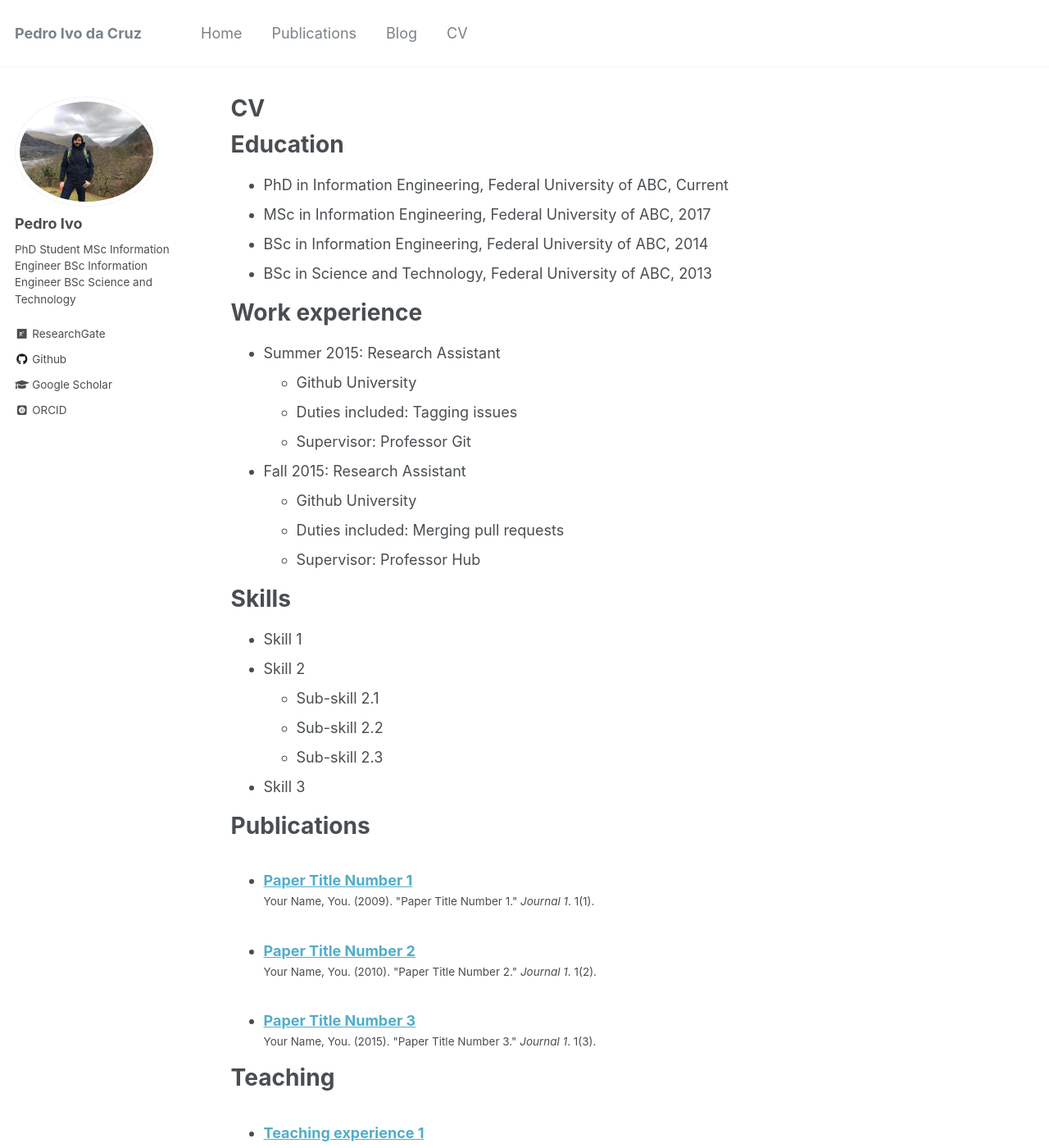
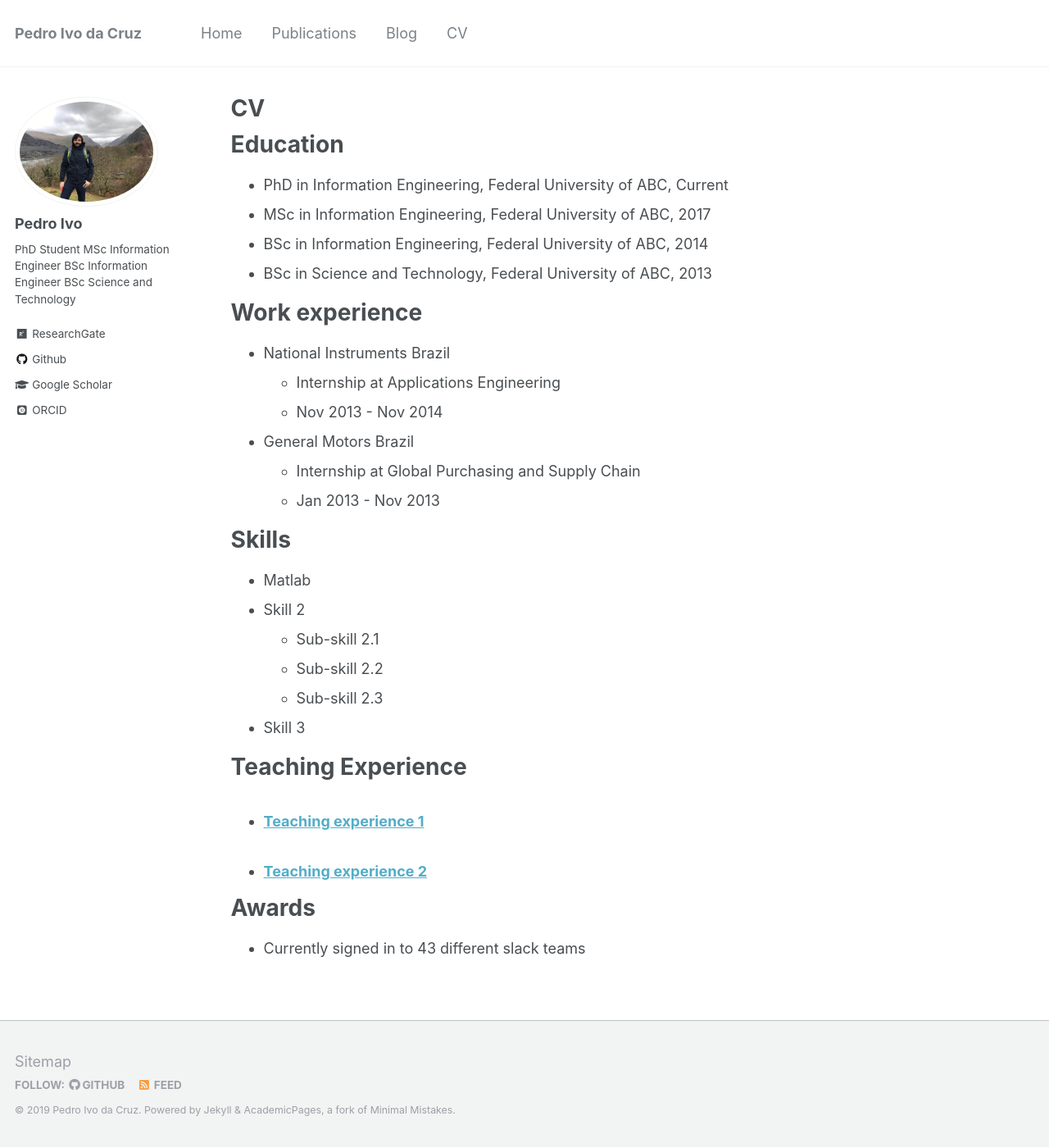
Before and after one commit to pedroidc/pedroidc.github.io, a Jekyll site: the page built from _pages/cv.md, in a window 1280 px wide and 1400 px high. Shown: the whole window at 82% size. Built offline with Jekyll 4.4.1, drawn with Linux system fonts in a browser that asks for light colours; some web fonts are replaced; some of the changed text lies outside the part shown.

Commit message:
Update CV

```diff
--- a/_pages/cv.md
+++ b/_pages/cv.md
@@ -18,37 +18,29 @@ Education
 
 Work experience
 ======
-* Summer 2015: Research Assistant
-  * Github University
-  * Duties included: Tagging issues
-  * Supervisor: Professor Git
+* National Instruments Brazil
+  * Internship at Applications Engineering
+  * Nov 2013 - Nov 2014
 
-* Fall 2015: Research Assistant
-  * Github University
-  * Duties included: Merging pull requests
-  * Supervisor: Professor Hub
+* General Motors Brazil
+  * Internship at Global Purchasing and Supply Chain
+  * Jan 2013 - Nov 2013
 
 Skills
 ======
-* Skill 1
+* Matlab
 * Skill 2
   * Sub-skill 2.1
   * Sub-skill 2.2
   * Sub-skill 2.3
 * Skill 3
 
-Publications
-======
-  <ul>{% for post in site.publications %}
-    {% include archive-single-cv.html %}
-  {% endfor %}</ul>
-
-Teaching
+Teaching Experience
 ======
   <ul>{% for post in site.teaching %}
     {% include archive-single-cv.html %}
   {% endfor %}</ul>
 
-Service and leadership
+Awards
 ======
 * Currently signed in to 43 different slack teams
```
